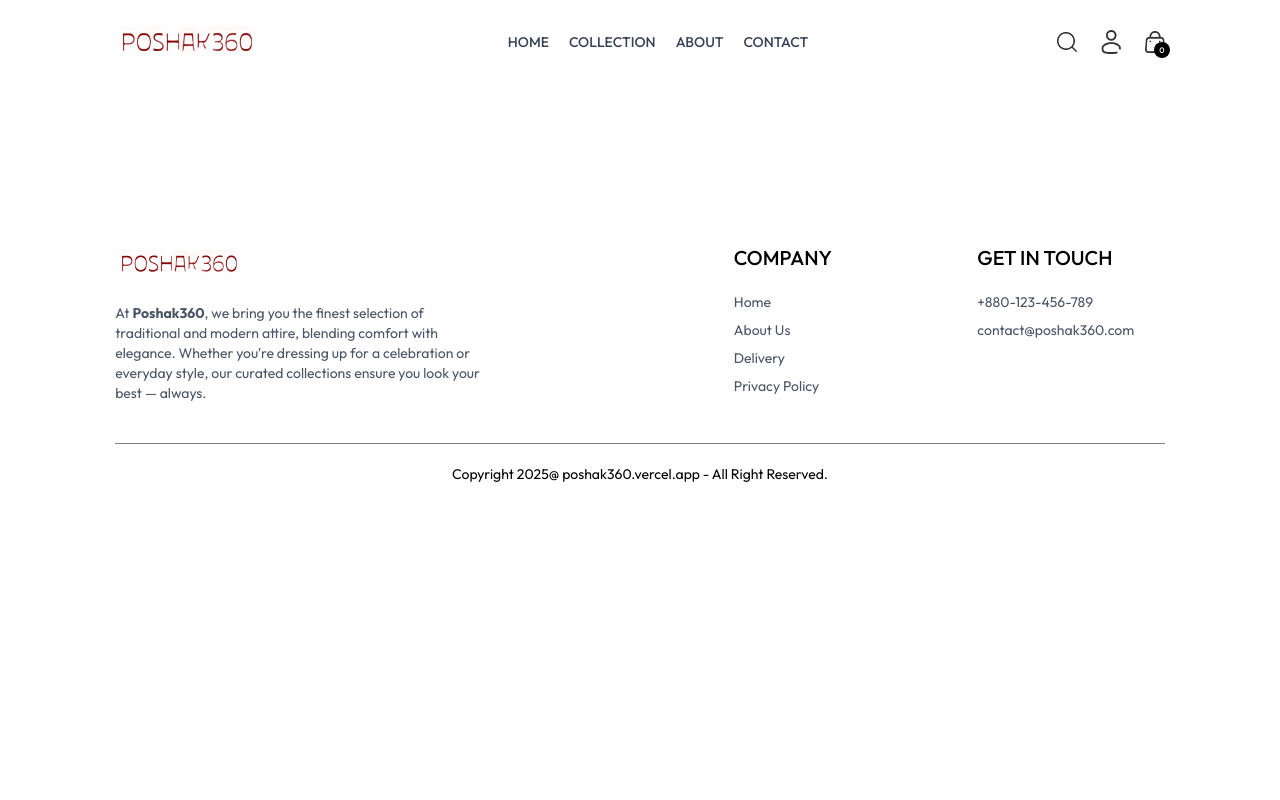
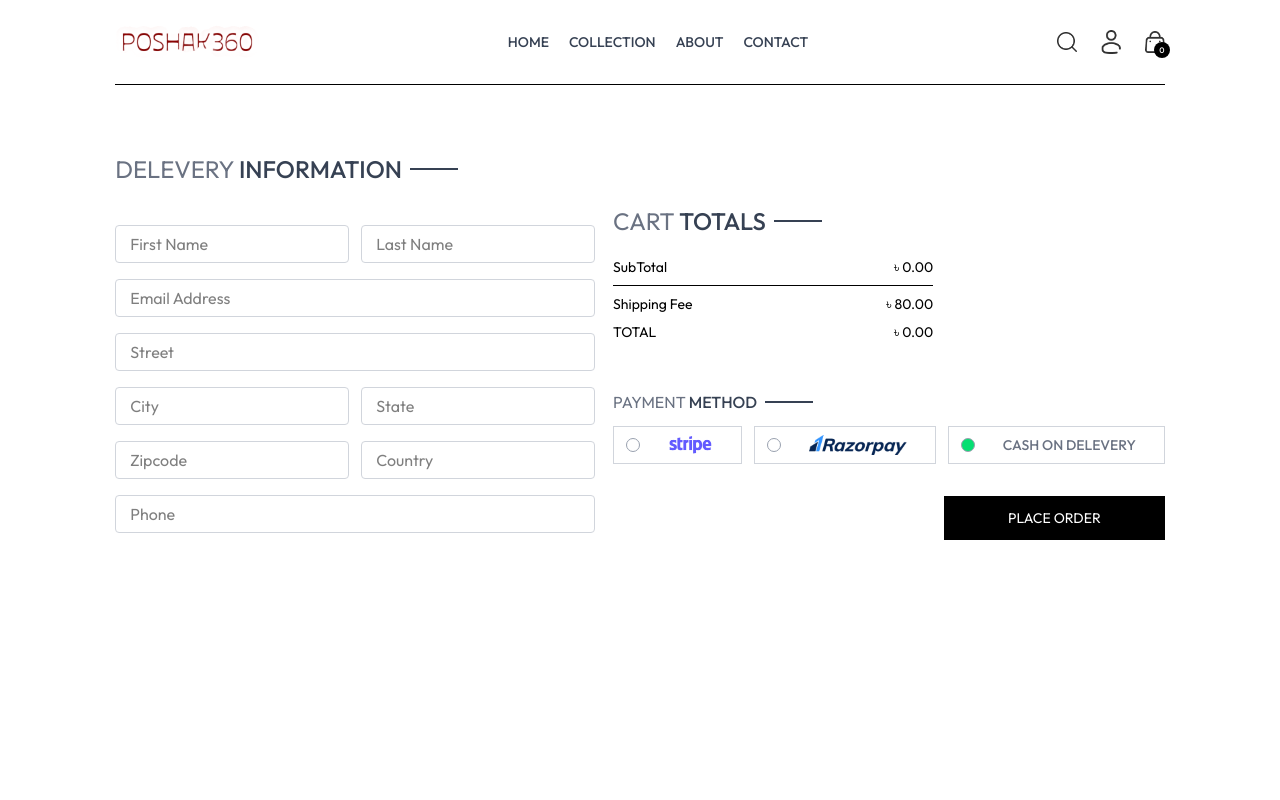
Before and after one commit to sumu9897/poshak360, a React (Vite) app in the folder client/: page /place-order in a window 1280 px wide. Shown: the top 800 px of the page. Built offline with nearby package versions, Linux system fonts and the light colour scheme.

Commit message:
completed frontend for place order page

```diff
--- a/client/src/components/Title.jsx
+++ b/client/src/components/Title.jsx
@@ -4,7 +4,7 @@
 
   return (
     <div className='inline-flex gap-2 items-center mb-3'>
-        <p className='text-gray-500'>{title1} <span className='text-gray-700 font-medium'>{title2}</span></p>
+        <p className='text-gray-500 uppercase'>{title1} <span className='text-gray-700 font-medium'>{title2}</span></p>
         <p className='w-8 sm:w-12 h-[1px] sm:h-[2px] bg-gray-700'></p>
 
     </div>
--- a/client/src/context/ShopContext.jsx
+++ b/client/src/context/ShopContext.jsx
@@ -1,15 +1,17 @@
 import { createContext, useEffect, useState } from "react";
 import { products } from "../assets/assets";
 import { toast } from "react-toastify";
+import { useNavigate } from "react-router-dom";
 
 export const ShopContext = createContext();
 
 const ShopContextProvider = (props) => {
   const currency = "৳";
-  const delivery_fee = 10;
+  const delivery_fee = 80;
   const [search, setSearch] = useState("");
   const [showSearch, setShowSearch] = useState(false);
   const [cartItems, setCartItems] = useState({});
+  const navigate = useNavigate()
 
   const addToCart = async (itemId, size) => {
     if(!size){
@@ -48,6 +50,32 @@
     return totalCount;
   }
 
+  const updateQuantity = async (itemId, size, quantity)=>{
+    let cartData = structuredClone(cartItems);
+
+    cartData[itemId][size] = quantity;
+
+    setCartItems(cartData);
+  }
+
+
+  const getCartAmount = () => {
+    let totalAmout = 0;
+    for(const items in cartItems){
+        let iteminfo = products.find((product)=>product._id === items);
+        for(const item in cartItems[items]){
+            try {
+                if(cartItems[items][item] > 0){
+                    totalAmout += iteminfo.price * cartItems[items][item]
+                }
+            } catch (error) {
+
+            }
+        }
+    }
+    return totalAmout;
+  }
+
   const value = {
     products,
     currency,
@@ -58,7 +86,10 @@
     setShowSearch,
     cartItems,
     addToCart,
-    getCartCount
+    getCartCount,
+    updateQuantity,
+    getCartAmount,
+    navigate
   };
 
   return (
--- a/client/src/pages/PlaceOrder.jsx
+++ b/client/src/pages/PlaceOrder.jsx
@@ -1,9 +1,67 @@
-import React from 'react'
+import React, { useContext, useState } from 'react'
+import Title from '../components/Title'
+import CartTotal from '../components/CartTotal'
+import { assets } from '../assets/assets'
+import { ShopContext } from '../context/ShopContext'
 
 const PlaceOrder = () => {
+    const [method, setMethod] = useState('cod');
+
+    const {navigate} = useContext(ShopContext);
   return (
-    <div>
+    <div className='flex flex-col sm:flex-row justify-between gap-4 pt-5 sm:pt-14 min-h-[80vh] border-t'>
+      {/* ----------Left Side---------- */}
+      <div className='flex flex-col gap-4 w-full sm:max-w-[480px]'>
+        <div className='text-xl sm:text-2xl my-3'>
+            <Title  title1={'Delevery'} title2={'information'} />
+        </div>
 
+        <div className='flex gap-3'>
+            <input className='border border-gray-300 rounded py-1.5 px-3.5 w-full' type="text" placeholder='First Name'/>
+            <input className='border border-gray-300 rounded py-1.5 px-3.5 w-full' type="text" placeholder='Last Name'/>
+        </div>
+        <input className='border border-gray-300 rounded py-1.5 px-3.5 w-full' type="email" placeholder='Email Address'/>
+        <input className='border border-gray-300 rounded py-1.5 px-3.5 w-full' type="text" placeholder='Street'/>
+        <div className='flex gap-3'>
+            <input className='border border-gray-300 rounded py-1.5 px-3.5 w-full' type="text" placeholder='City'/>
+            <input className='border border-gray-300 rounded py-1.5 px-3.5 w-full' type="text" placeholder='State'/>
+        </div>
+        <div className='flex gap-3'>
+            <input className='border border-gray-300 rounded py-1.5 px-3.5 w-full' type="number" placeholder='Zipcode'/>
+            <input className='border border-gray-300 rounded py-1.5 px-3.5 w-full' type="text" placeholder='Country'/>
+        </div>
+        <input className='border border-gray-300 rounded py-1.5 px-3.5 w-full' type="number" placeholder='Phone'/>
+      </div>
+
+      {/* ----------- Right Side -------------- */}
+      <div className='mt-8'>
+        <div className='mt-8 min w-80'>
+            <CartTotal/>
+        </div>
+
+        <div className='mt-12'>
+            <Title title1={'Payment'} title2={'Method'}/>
+            {/* ------------ Payment Method Selection ------------- */}
+            <div className='flex gap-3 flex-col lg:flex-row'>
+                <div onClick={()=>setMethod('stripe')} className='flex items-center gap-3 border border-gray-300 p-2 px-3 cursor-pointer'>
+                    <p className={`min-w-3.5 h-3.5 border border-gray-400 rounded-full ${method === 'stripe' ? 'bg-green-400' : ''}`}></p>
+                    <img className='h-5 mx-4' src={assets.stripe_logo} alt="" />
+                </div>
+                <div onClick={()=>setMethod('razorpay')} className='flex items-center gap-3 border border-gray-300 p-2 px-3 cursor-pointer'>
+                    <p className={`min-w-3.5 h-3.5 border border-gray-400 rounded-full ${method === 'razorpay' ? 'bg-green-400' : ''}`}></p>
+                    <img className='h-5 mx-4' src={assets.razorpay_logo} alt="" />
+                </div>
+                <div onClick={()=>setMethod('cod')} className='flex items-center gap-3 border border-gray-300 p-2 px-3 cursor-pointer'>
+                    <p className={`min-w-3.5 h-3.5 border border-gray-400 rounded-full ${method === 'cod' ? 'bg-green-400' : ''}`}></p>
+                    <p className='text-gray-500 text-sm font-medium mx-4 uppercase'>Cash On Delevery</p>
+                </div>
+            </div>
+
+            <div className='w-full text-end mt-8'>
+                <button onClick={()=>navigate('/orders')} className='bg-black text-white px-16 py-3 text-sm uppercase'>Place Order</button>
+            </div>
+        </div>
+      </div>
     </div>
   )
 }
```
